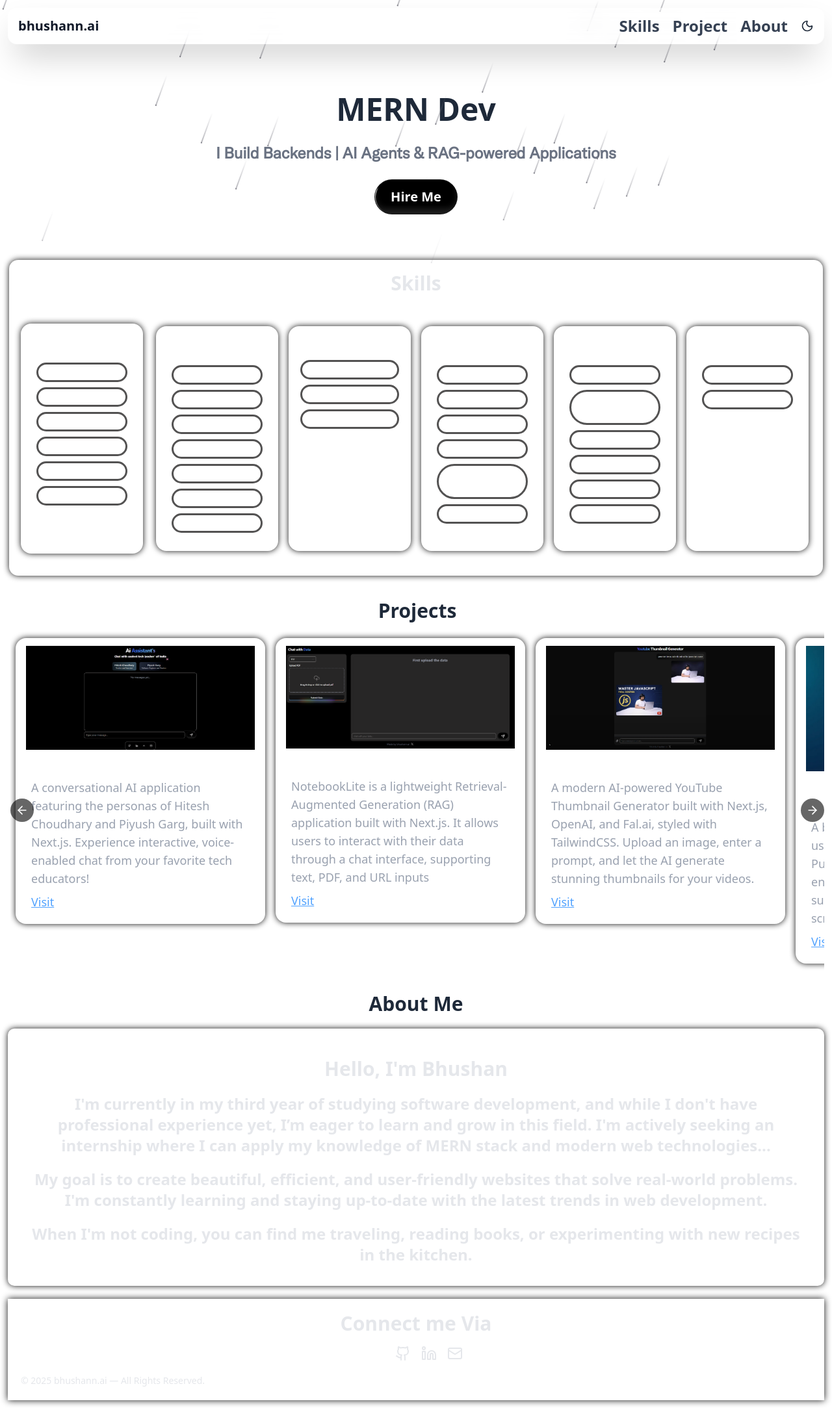
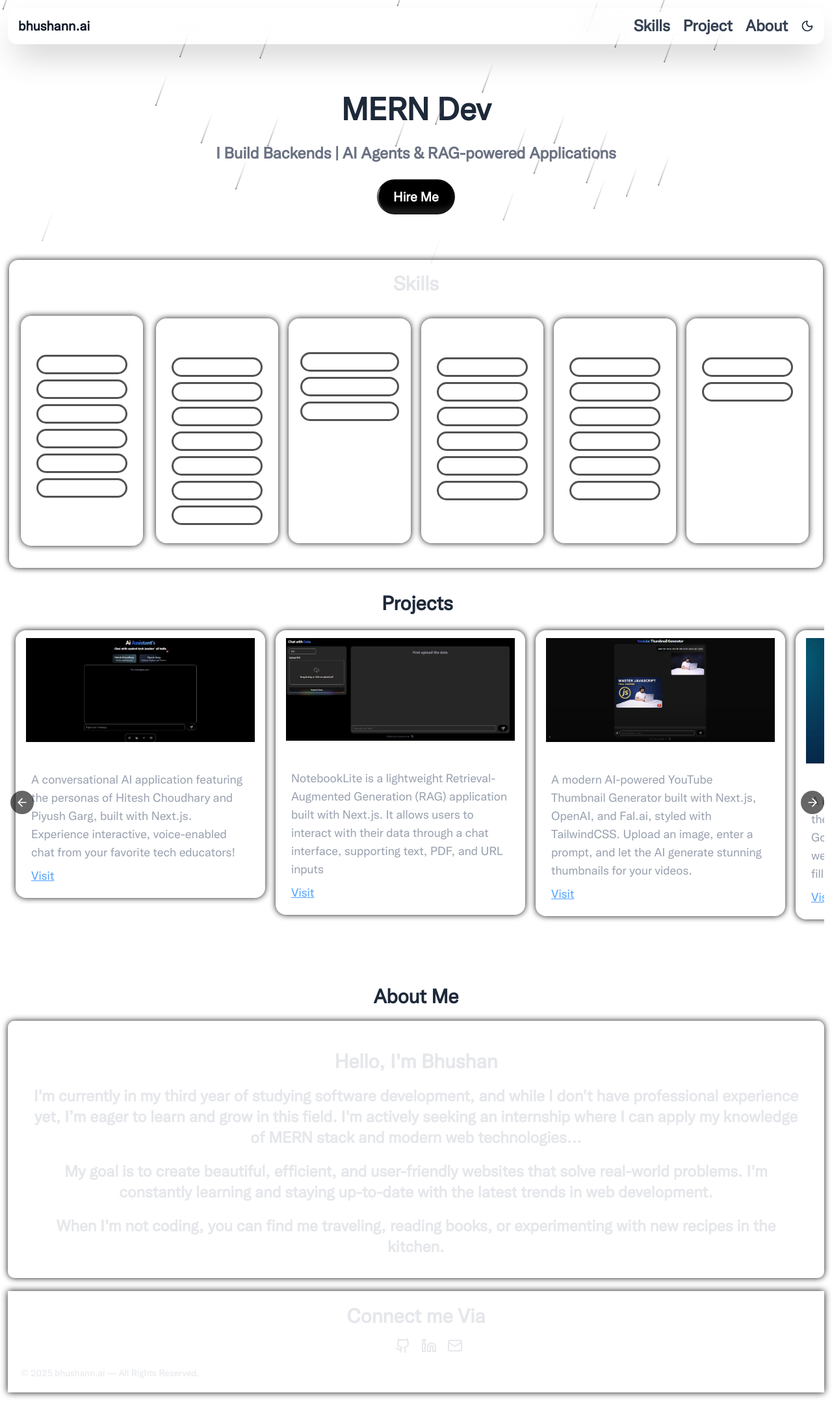
Before and after one commit to bhushan-ai/bhushan.ai-portfolio, a React (Vite) app: page / in a window 1280 px wide. Shown: the whole page at 65% size. Built offline with nearby package versions, Linux system fonts and the light colour scheme.

Commit message:
font updated

```diff
--- a/src/Components/AboutMe.jsx
+++ b/src/Components/AboutMe.jsx
@@ -3,10 +3,13 @@ import React from "react";
 function AboutMe() {
   return (
     <>
-      <h1 className="text-2xl text-center md:text-3xl font-bold text-gray-800 dark:text-gray-300  ">
+      <h1 className="text-2xl text-center md:text-3xl font-bold text-gray-800 dark:text-gray-300  font-chirp">
         About Me
       </h1>
-      <section id="about" className="flex items-center justify-center">
+      <section
+        id="about"
+        className="flex items-center justify-center font-chirp"
+      >
         <div
           className="w-fit h-fit rounded-lg p-8 mt-5 bg-white dark:bg-gradient-to-r from-[#0a0a0a] via-[#1a1a1a] to-[#2a2a2a] shadow-[0_0_10px_#111]
 text-white dark:text-gray-500"
--- a/src/Components/Contact.jsx
+++ b/src/Components/Contact.jsx
@@ -3,7 +3,10 @@ import { Github, Linkedin, Mail } from "lucide-react";
 
 function Contact() {
   return (
-    <section id="contact" className="flex items-center justify-center">
+    <section
+      id="contact"
+      className="flex items-center justify-center font-chirp"
+    >
       <div
         className="w-full h-fit  p-5  mt-5 bg-white dark:bg-gradient-to-r from-[#0a0a0a] via-[#1a1a1a] to-[#2a2a2a] shadow-[0_0_10px_#111]
 text-white dark:text-gray-500 "
--- a/src/Components/Header.jsx
+++ b/src/Components/Header.jsx
@@ -7,7 +7,7 @@ function Header() {
     <div id="/" className="p-2  m-15 ">
       <WordRotate
         duration={3000}
-        className="text-3xl md:text-5xl text-center font-bold  text-gray-800 dark:text-gray-300 "
+        className="text-3xl md:text-5xl text-center font-extrabold  text-gray-800 dark:text-gray-300 font-chirp "
         words={["I'm bhushann", "MERN Dev", "GenAI Dev ", "Backend Dev "]}
       />
       <div className="flex items-center justify-center">
@@ -25,7 +25,9 @@ function Header() {
               ?.scrollIntoView({ behavior: "smooth" })
           }
         >
-          <span className="text-white text-xl font-bold">Hire Me</span>
+          <span className="text-white text-xl font-chirp font-bold">
+            Hire Me
+          </span>
         </ShimmerButton>
       </div>
     </div>
--- a/src/Components/Navbar.jsx
+++ b/src/Components/Navbar.jsx
@@ -6,9 +6,9 @@ import Sidebar from "./Sidebar.jsx";
 function Navbar() {
   const [openSidebar, setOpenSidebar] = useState(false);
   return (
-    <nav className="sticky top-0 z-50 flex justify-center items-center backdrop-blur-lg  shadow-2xl px-4 py-3 rounded-xl  ">
+    <nav className="sticky top-0 z-50 flex justify-center items-center backdrop-blur-lg    shadow-2xl px-4 py-3 rounded-xl  ">
       <div className="w-full max-w-7xl mx-auto flex items-center justify-between overflow-hidden">
-        <h1 className="text-2xl sm:text-base md:text-xl font-bold text-gray-900 dark:text-white whitespace-nowrap">
+        <h1 className="text-2xl sm:text-base md:text-xl font-bold text-gray-900 dark:text-white whitespace-nowrap font-chirp ">
           <a href="/ " className="text-xl">
             {" "}
             bhushann.ai
@@ -31,8 +31,8 @@ function Navbar() {
         />
 
         {/* Nav Items */}
-        <div className="hidden md:block lg:block font-semibold text-gray-700 dark:text-white whitespace-nowrap">
-          <div className="flex items-center gap-5">
+        <div className="hidden  md:block lg:block font-semibold text-gray-700 dark:text-white whitespace-nowrap font-chirp">
+          <div className="flex items-center gap-5 ">
             <a
               className="cursor-pointer  hover:underline  text-2xl transition duration-300 ease-in-out transform hover:scale-105 "
               href="#skills"
--- a/src/Components/Project.jsx
+++ b/src/Components/Project.jsx
@@ -60,7 +60,7 @@ function Project() {
     <div
       id="project"
       className="w-full h-fit rounded-lg mt-4 p-0.5  m-0.5
-text-white dark:text-gray-500 "
+text-white dark:text-gray-500 font-chirp "
     >
       <h2 className="text-3xl font-bold mb-3 text-center mt-4  text-gray-800 dark:text-gray-300  ">
         Projects
--- a/src/Components/Skills.jsx
+++ b/src/Components/Skills.jsx
@@ -41,11 +41,11 @@ export default function Skills() {
   return (
     <div id="skills" className="flex items-center justify-center mt-4 p-0">
       <section className="bg-white dark:bg-gradient-to-r from-[#0a0a0a] via-[#1a1a1a] to-[#2a2a2a] text-white shadow-[0_0_10px_#111] rounded-xl   p-0.5  m-0.5">
-        <h2 className="text-3xl font-bold mb-3 text-center mt-4  text-gray-200 dark:text-gray-300  ">
+        <h2 className="text-3xl font-bold text-center mt-4  text-gray-200 dark:text-gray-300 font-chirp ">
           Skills
         </h2>
 
-        <div className=" grid grid-cols-2 md:grid-cols-6 gap-4 px-1 py-5 mr-8 mt-2 ">
+        <div className=" grid grid-cols-2 md:grid-cols-6 gap-4 px-1 py-5 mr-8  font-chirp">
           <div className="w-full  px-4 py-5 m-3 rounded-2xl bg-white dark:bg-gradient-to-r from-[#0a0a0a] via-[#1a1a1a] to-[#2a2a2a] shadow-[0_0_10px_#111] transition duration-300 ease-in-out transform hover:scale-105 hover:shadow-lg">
             <h1 className="text-center text-xl md:text-2xl font-semibold ">
               FrontEnd
--- a/src/Components/ThemeToggle.jsx
+++ b/src/Components/ThemeToggle.jsx
@@ -27,7 +27,7 @@ function ThemeToggle() {
   return (
     <button
       onClick={toggleTheme}
-      className=" text-gray-800 dark:text-white rounded-full "
+      className=" text-gray-800 dark:text-white cursor-pointer rounded-full "
     >
       {theme === "dark" ? <Sun size={20} /> : <Moon size={20} />}
     </button>
```
